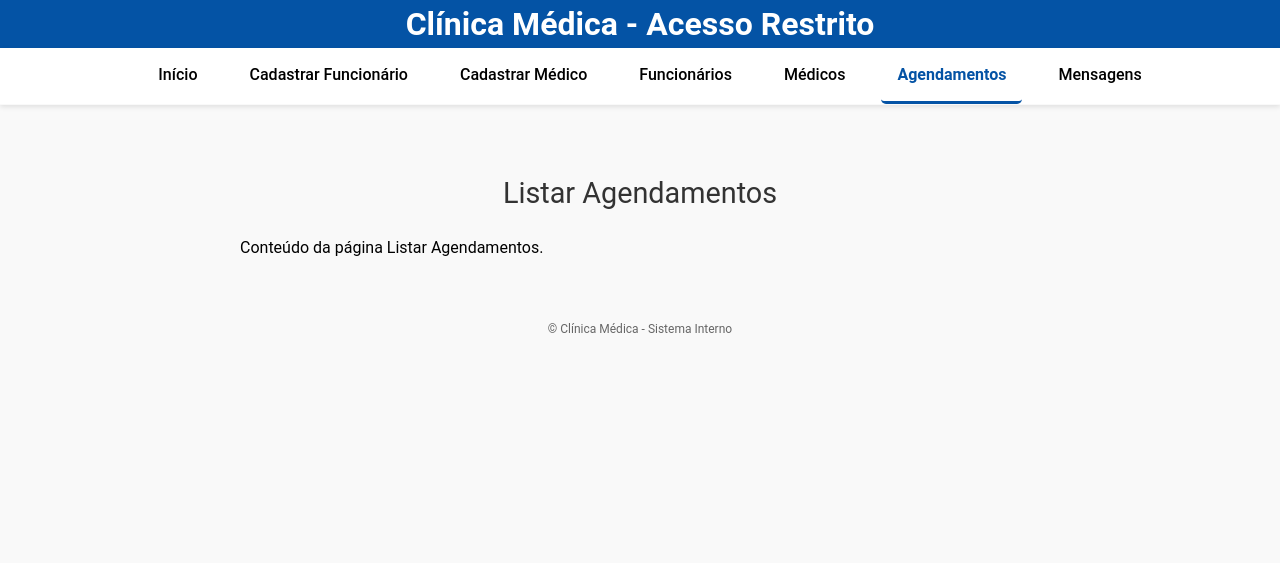
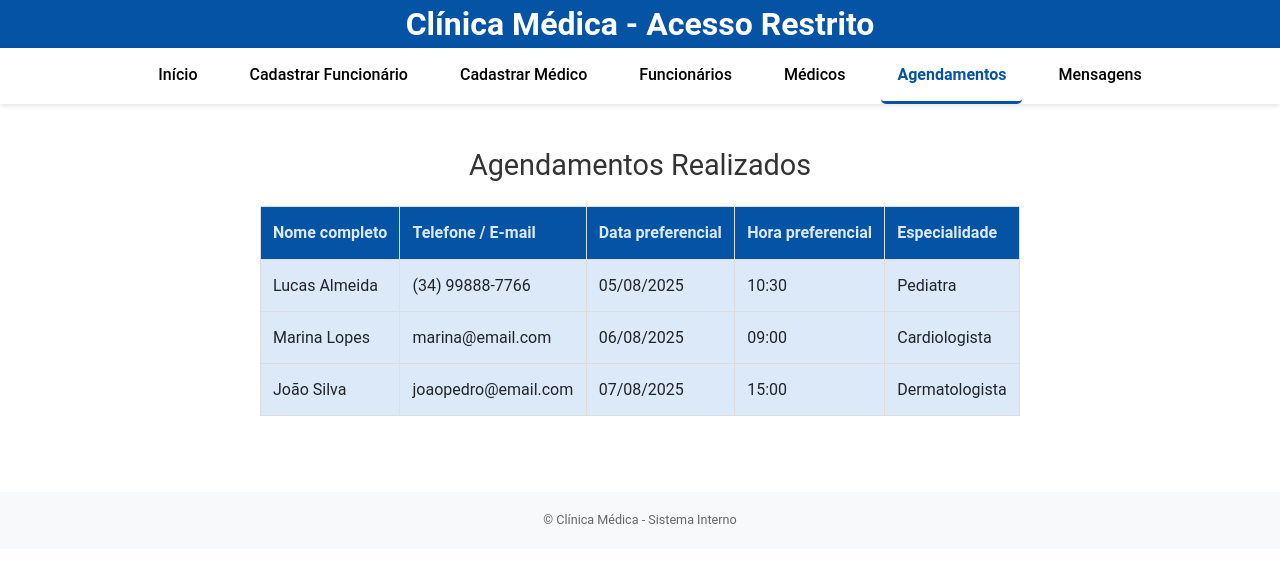
Before and after one commit to diegocgribeiro/sitePpi, a PHP site: the page made by estrutura interna/listar-agendamentos.html in a window 1280 px wide. Shown: the top 563 px of the page. Run offline with PHP 8.4, Linux system fonts and the light colour scheme.

Commit message:
Atualiza arquivos da estrutura interna

```diff
--- a/css/style_galerias.css
+++ b/css/style_galerias.css
@@ -1,11 +1,11 @@
 :root {
-    --cor-principal: #ffffff; /* Azul primário */
+    --cor-principal: #0453a5; /* Azul primário */
     --cor-secundaria: #f5f5f5; /* Verde de destaque */
     --cor-texto-principal: #000000; /* Cinza escuro */
     --cor-fundo-claro: rgb(255, 255, 255); /* Cinza claro para fundos */
     --cor-branca: #FFFFFF;
+    --cor-verde: #456144;
 }
-
 
 .central{
     margin-bottom: 0%;
--- a/estrutura interna/estilo-restrito.css
+++ b/estrutura interna/estilo-restrito.css
@@ -1,12 +1,7 @@
 :root {
     --cor-principal: #0453a5;
-    /* Azul primário */
-    --cor-secundaria: #e6f0fc;
-    /* Azul claro*/
+    --cor-secundaria: #dce9f8;
     --cor-texto-principal: #000000;
-    /* Cinza escuro */
-    --cor-fundo-claro: #f9f9f9;
-    /* Cinza claro para fundos */
     --cor-branca: #FFFFFF;
 }
 
@@ -95,3 +90,19 @@ footer {
     text-decoration: none;
     color: var(--cor-texto-principal);
 }
+
+.tabela{
+  width: 100%;
+  border-collapse: collapse;
+  margin-bottom: 2rem;
+  background-color:var(--cor-secundaria);
+  border: 1px solid #ccc;
+}
+thead {
+  background-color: var(--cor-principal);
+  color: var(--cor-secundaria);
+}
+th, td {
+  padding: 12px;
+  border: 1px solid #ddd;
+}
--- a/estrutura interna/listar-agendamentos.html
+++ b/estrutura interna/listar-agendamentos.html
@@ -5,6 +5,7 @@
   <meta charset="UTF-8">
   <meta name="viewport" content="width=device-width, initial-scale=1">
   <title>Listar Agendamentos</title>
+  <link rel="stylesheet" href="https://cdn.jsdelivr.net/npm/bootstrap@5.3.3/dist/css/bootstrap.min.css">
   <link rel="stylesheet" href="estilo-restrito.css">
 </head>
 
@@ -24,8 +25,42 @@
   </nav>
 
   <main class="container mt-4">
-    <h2>Listar Agendamentos</h2>
-    <p>Conteúdo da página Listar Agendamentos.</p>
+    <h2 class="text-center mb-4">Agendamentos Realizados</h2>
+
+    <table class="tabela">
+      <thead>
+        <tr>
+          <th>Nome completo</th>
+          <th>Telefone / E-mail</th>
+          <th>Data preferencial</th>
+          <th>Hora preferencial</th>
+          <th>Especialidade</th>
+        </tr>
+      </thead>
+      <tbody>
+        <tr>
+          <td>Lucas Almeida</td>
+          <td>(34) 99888-7766</td>
+          <td>05/08/2025</td>
+          <td>10:30</td>
+          <td>Pediatra</td>
+        </tr>
+        <tr>
+          <td>Marina Lopes</td>
+          <td>marina@email.com</td>
+          <td>06/08/2025</td>
+          <td>09:00</td>
+          <td>Cardiologista</td>
+        </tr>
+        <tr>
+          <td>João Silva</td>
+          <td>joaopedro@email.com</td>
+          <td>07/08/2025</td>
+          <td>15:00</td>
+          <td>Dermatologista</td>
+        </tr>
+      </tbody>
+    </table>
   </main>
   <footer class="bg-light text-center p-3 mt-4">
     <small>© Clínica Médica - Sistema Interno</small>
```
Also changed, not shown: estrutura interna/listar-contatos.html (+33 -2 lines), estrutura interna/listar-funcionarios.html (+29 -2 lines), estrutura interna/listar-medicos.html (+31 -2 lines).
